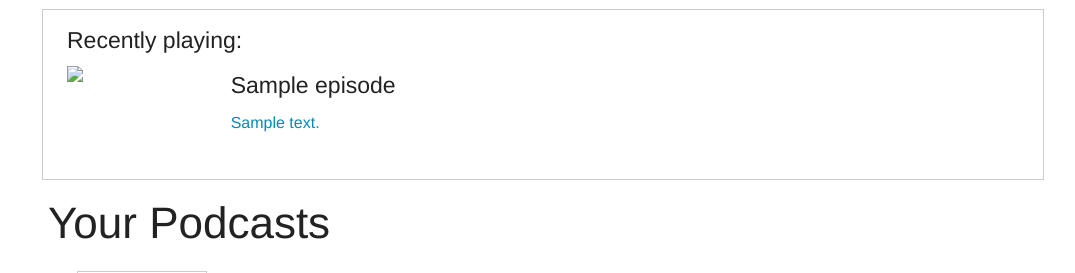
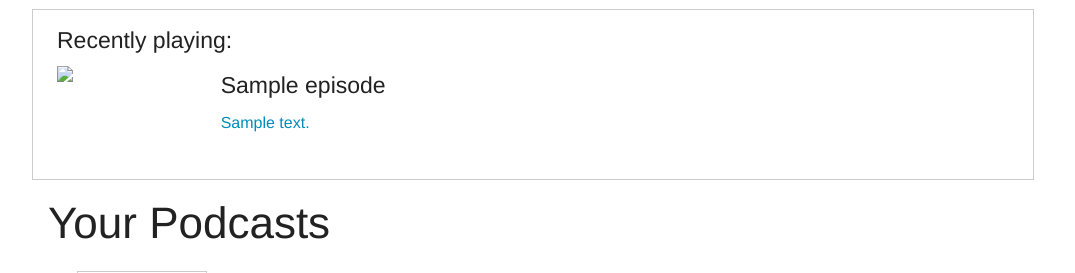
Before and after one commit to invig/triangles-web, a CakePHP app: the page made by app/View/Podcasts/index.ctp in a window 1280 px wide. Shown: the part 45-318 px from the top of the page, without its empty margins (107-1182 px from the left). Run offline with PHP 8.4 and a stand-in for CakePHP, Linux system fonts and the light colour scheme; the template is opened without the code that fills it: most values are stand-ins (such as "Sample title", 1, 10 or a date in 2020); form fields are guessed from the names that the template uses; data that the repository does not hold is empty; some libraries are stand-ins or nearby versions.

Commit message:
Recently playing margin removed.

```diff
--- a/app/View/Podcasts/index.ctp
+++ b/app/View/Podcasts/index.ctp
@@ -1,6 +1,6 @@
 <?php if (isset($current_episode)) : ?>
 <div class="row">
-		<a href="/episodes/play/<?php echo $current_episode['Episode']['id']; ?>" class="small-12 columns th" style="padding:10px 20px 20px; margin:10px;">
+		<a href="/episodes/play/<?php echo $current_episode['Episode']['id']; ?>" class="small-12 columns th" style="padding:10px 20px 20px; margin:10px 0;">
 			<h4 class="row" style="margin: 0; padding: 0 0 10px 0;">Recently playing:</h4>
 			<div class="row">
 				<div class="small-2 columns">
```
